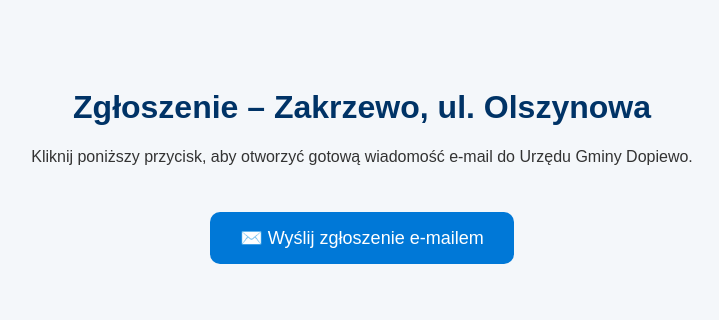
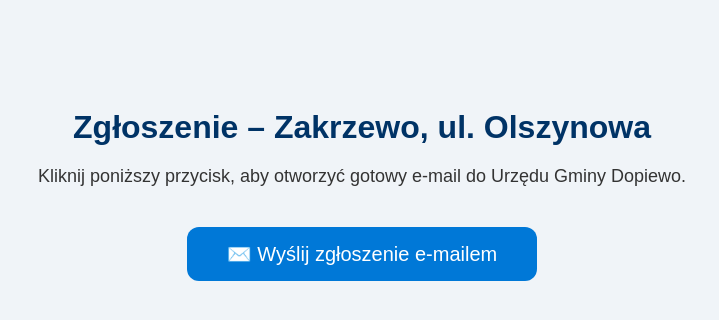
Before and after one commit to artrolo-cpu/Olszynowa_mail, a plain HTML site: page indexl.html in a window 1280 px wide. Shown: the whole page, without its empty margins (278-997 px from the left). Drawn offline with Linux system fonts and the light colour scheme.

Commit message:
Update indexl.html

```diff
--- a/indexl.html
+++ b/indexl.html
@@ -7,50 +7,52 @@
   <style>
     body {
       font-family: Arial, sans-serif;
-      background-color: #f4f7fa;
+      background-color: #f0f4f8;
       text-align: center;
-      padding: 60px;
+      padding-top: 80px;
     }
     h1 {
       color: #003366;
-    }
-    button {
-      background-color: #0078D7;
-      color: white;
-      font-size: 18px;
-      padding: 15px 30px;
-      border: none;
-      border-radius: 10px;
-      cursor: pointer;
-      margin-top: 30px;
-      transition: background-color 0.2s ease;
-    }
-    button:hover {
-      background-color: #005a9e;
+      margin-bottom: 20px;
     }
     p {
       color: #333;
-      margin-top: 20px;
+      font-size: 18px;
+      margin-bottom: 40px;
+    }
+    #mailButton {
+      background-color: #0078D7;
+      color: white;
+      border: none;
+      border-radius: 12px;
+      padding: 15px 40px;
+      font-size: 20px;
+      cursor: pointer;
+      transition: background-color 0.3s ease;
+    }
+    #mailButton:hover {
+      background-color: #005a9e;
     }
   </style>
 </head>
 <body>
   <h1>Zgłoszenie – Zakrzewo, ul. Olszynowa</h1>
-  <p>Kliknij poniższy przycisk, aby otworzyć gotową wiadomość e-mail do Urzędu Gminy Dopiewo.</p>
+  <p>Kliknij poniższy przycisk, aby otworzyć gotowy e-mail do Urzędu Gminy Dopiewo.</p>
   <button id="mailButton">✉️ Wyślij zgłoszenie e-mailem</button>
 
   <script>
-    // Pobierz bieżącą datę
+    // Automatyczna data w temacie
     const today = new Date();
-    const formattedDate = today.toLocaleDateString('pl-PL');
+    const formattedDate = today.toLocaleDateString("pl-PL");
 
-    // Przygotuj treść maila
-    const subject = `Zakrzewo Olszynowa – równanie drogi (${formattedDate})`;
-    const body = `Dzień dobry,%0D%0A%0D%0AProszę o równanie drogi na ulicy Olszynowej w Zakrzewie.%0D%0A%0D%0AZ poważaniem,%0D%0A[Twoje imię i nazwisko]`;
+    // Dane e-maila
+    const recipient = "urzad_gminy@dopiewo.pl";
+    const subject = `Zakrzewo Olszynowa – równanie drogi ${formattedDate}`;
+    const body = `Szanowni Państwo,%0D%0A%0D%0Azwracam się z prośbą o podjęcie działań związanych ze złym stanem technicznym drogi zlokalizowanej przy ul. Olszynowej w Zakrzewie. W chwili obecnej droga posiada liczne uszkodzenia i nierówności, które uniemożliwiają bezpieczny przejazd, nawet z bardzo małą szybkością.%0D%0A%0D%0AZ poważaniem,%0D%0AArtur Wiśniewski`;
 
-    // Po kliknięciu przycisku otwiera się e-mail
+    // Obsługa kliknięcia
     document.getElementById("mailButton").addEventListener("click", () => {
-      const mailtoLink = `mailto:urzad_gminy@dopiewo.pl?subject=${encodeURIComponent(subject)}&body=${body}`;
+      const mailtoLink = `mailto:${recipient}?subject=${encodeURIComponent(subject)}&body=${body}`;
       window.location.href = mailtoLink;
     });
   </script>
```
